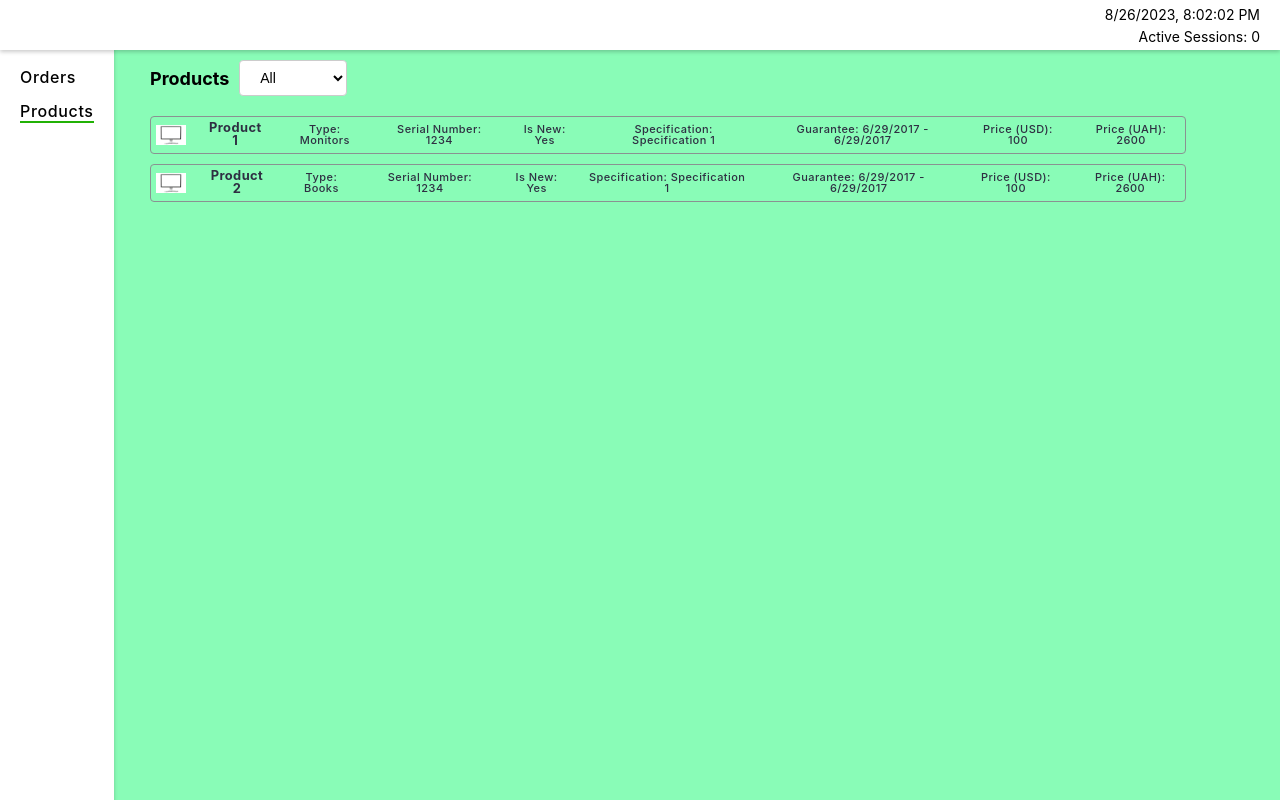
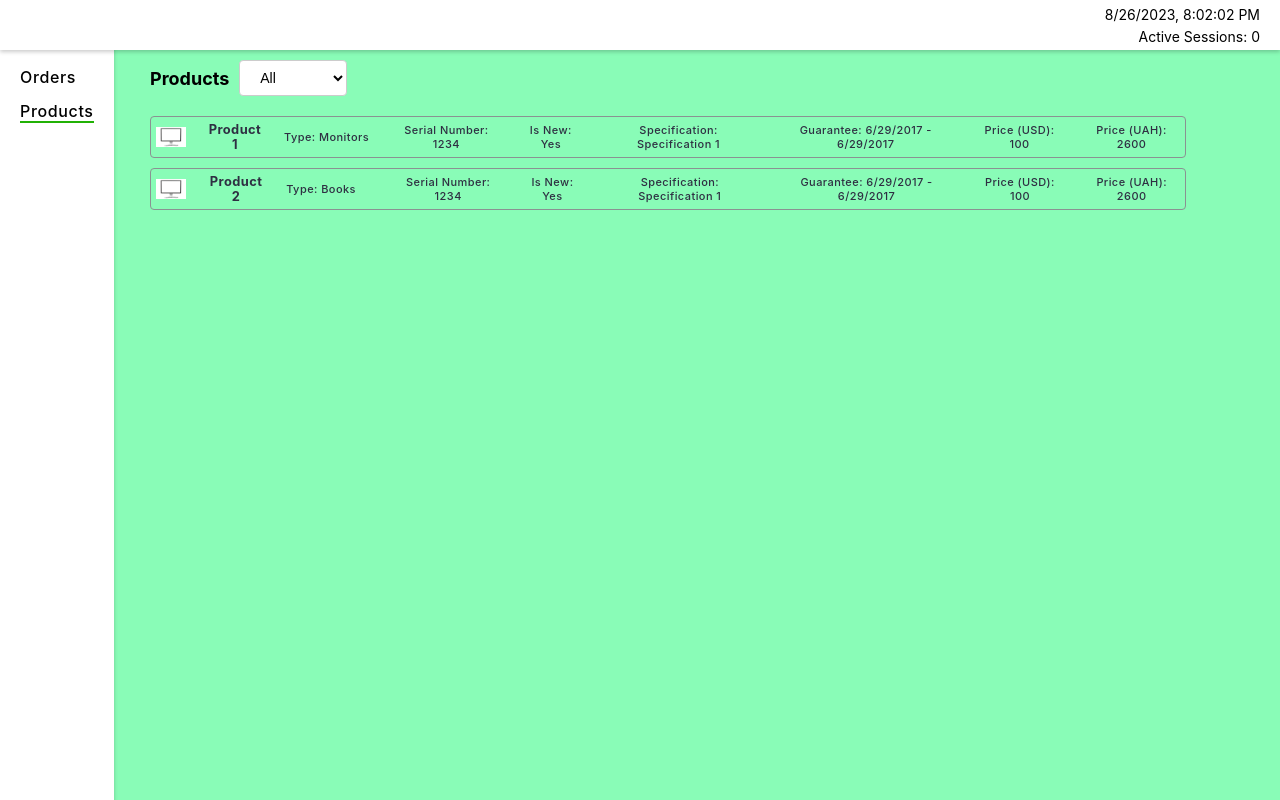
Before and after one commit to SerhiiShapovalov/orders-and-products, a React (Create React App) app: page /orders-and-products/products in a window 1280 px wide. Built offline with nearby package versions, Linux system fonts and the light colour scheme; no server answers.

Commit message:
Stylization

```diff
--- a/src/components/Product/Product.js
+++ b/src/components/Product/Product.js
@@ -10,7 +10,9 @@ function Product({ product }) {
         alt={product.title}
       />
       <h3>{product.title}</h3>
-      <p>Type: {product.type}</p>
+      <div className={styles['type-wrapper']}>
+        <p>Type: {product.type}</p>
+      </div>
       <p>Serial Number: {product.serialNumber}</p>
       <p>Is New: {product.isNew === 1 ? 'Yes' : 'No'}</p>
       <p>Specification: {product.specification}</p>
--- a/src/components/Product/Product.module.css
+++ b/src/components/Product/Product.module.css
@@ -7,7 +7,6 @@
   width: 80vw;
   font-weight: 500;
   font-size: 11px;
-  line-height: 1;
   color: #2e2f42;
   letter-spacing: 0.04em;
   border: solid 1px rgb(138, 146, 146);
@@ -18,3 +17,8 @@
   /* max-width: 100%; */
   max-height: 20px;
 }
+
+.type-wrapper {
+  width: 95px;
+  text-align: start;
+}
```
